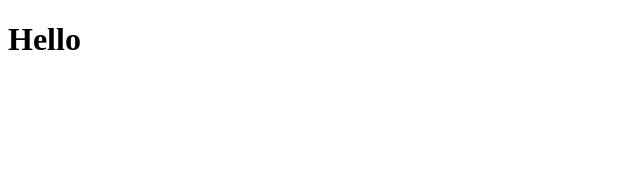
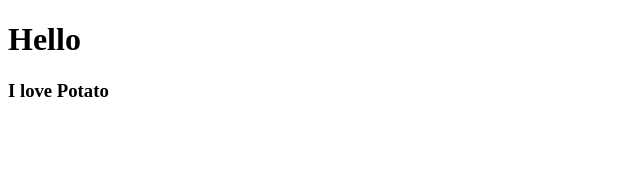
Before and after one commit to the1020/react-app-nomad, a React (Create React App) app: page / in a window 1280 px wide. Shown: the top 170 px of the page, without its empty margins (0-640 px from the left). Built offline with nearby package versions, Linux system fonts and the light colour scheme.

Commit message:
#2.0 Creating your first React Component

```diff
--- a/src/App.js
+++ b/src/App.js
@@ -1,9 +1,11 @@
 import React from 'react';
+import Potato from './Potato';
 
 function App() {
   return (
     <div>
       <h1>Hello</h1>
+      <Potato></Potato>
     </div>
   );
 }
--- /dev/null
+++ b/src/Potato.js
@@ -0,0 +1,7 @@
+import React from "react";
+
+function Potato() {
+  return <h3>I love Potato</h3>;
+}
+
+export default Potato;
```
